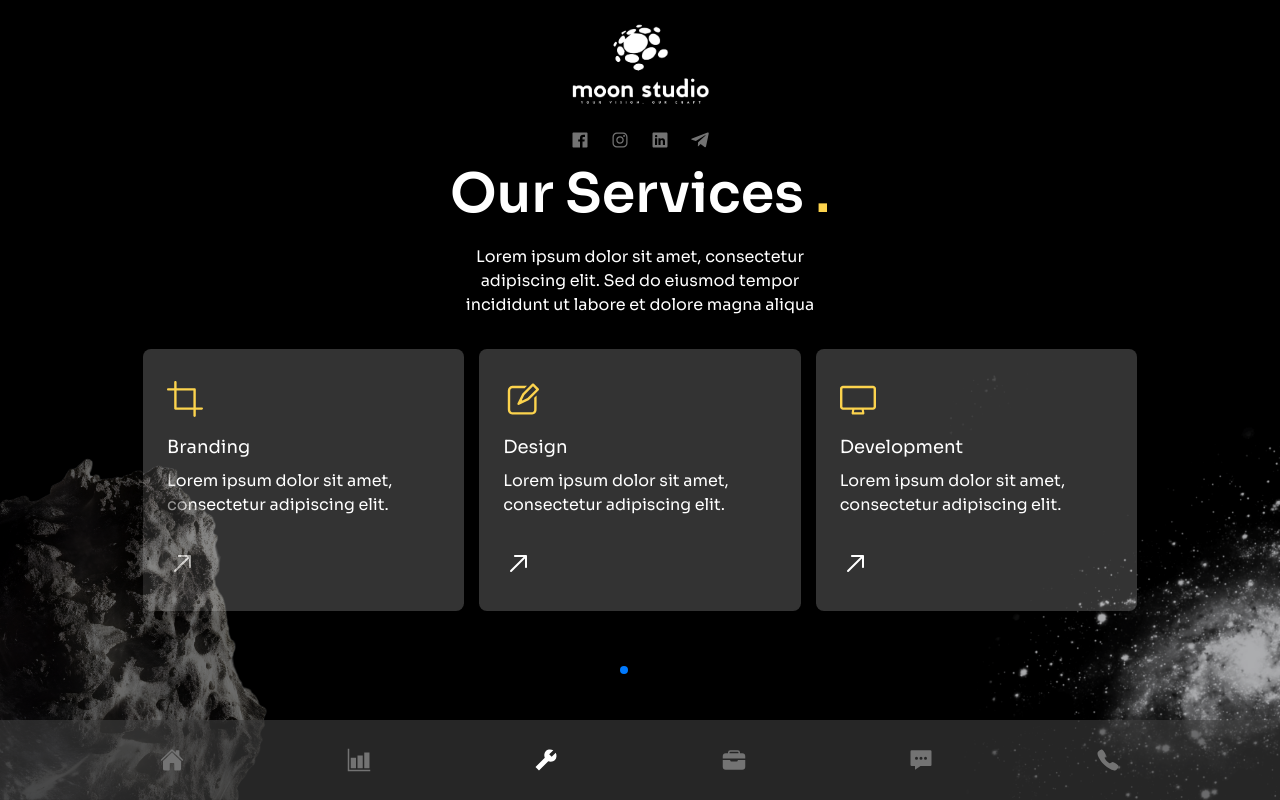
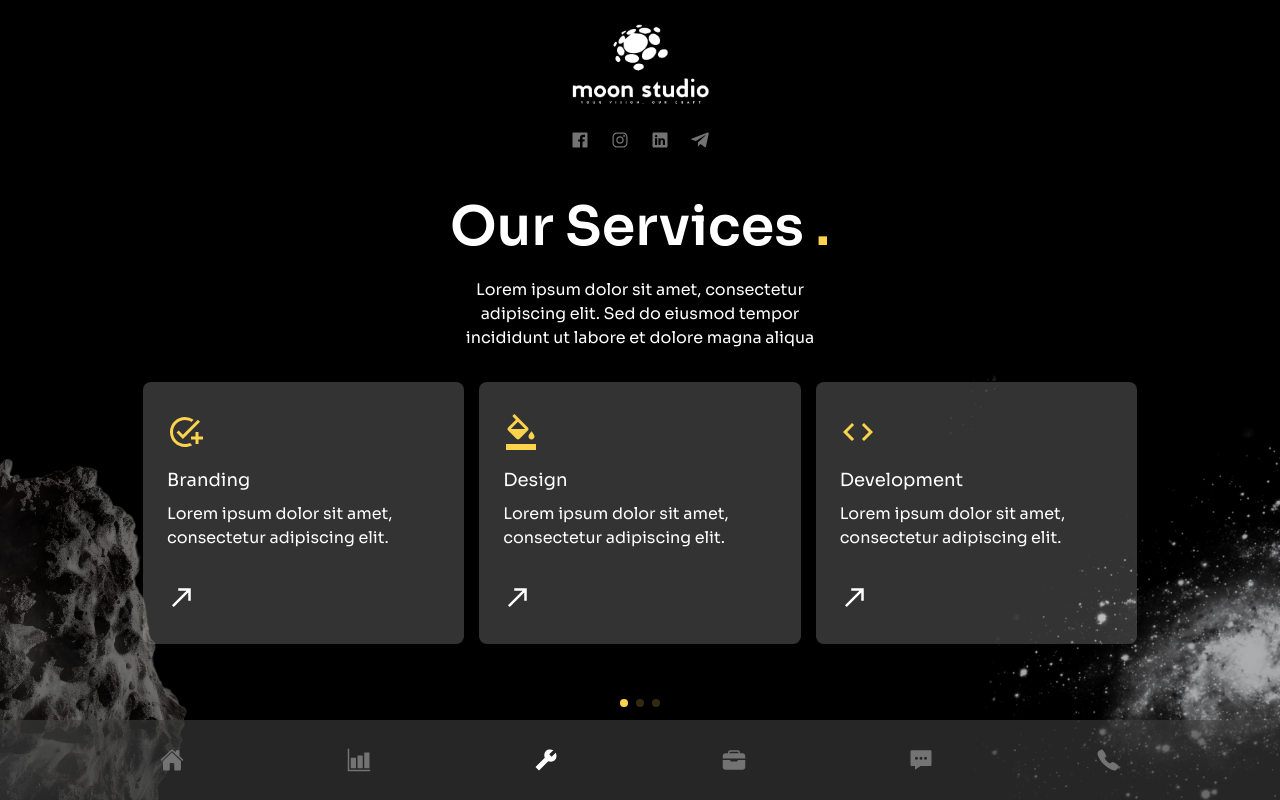
Before and after one commit to AlinaDemchenko/moon_studio, a Next.js app: page /services in a window 1280 px wide. Built offline with nearby package versions, Linux system fonts and the light colour scheme.

Commit message:
services

```diff
--- a/app/about/page.jsx
+++ b/app/about/page.jsx
@@ -107,7 +107,8 @@ function About() {
       >
         <div className="xl:bg-[url('/about-bg.png')] xl:bg-cover xl:bg-right xl:bg-no-repeat w-full h-full absolute z-0 opacity-60"></div>
       </motion.div>
-      <div className="page-container max-md:overflow-y-scroll max-md:h-full overflow-x-hidden h-full flex flex-col mx-auto items-center xl:flex-row gap-x-6 box-content">
+      <div className="page-container overflow-hidden pb-16 md:pb-20 h-full w-full">
+        <div className="max-md:overflow-y-scroll overflow-x-hidden h-full flex flex-col mx-auto items-center xl:flex-row gap-x-6">
           <div className="flex-1 flex-col flex justify-center xl:justify-start xl:h-[480px]">
             <motion.h2
               variants={fadeIn("right", 1.2)}
@@ -223,6 +224,7 @@ function About() {
             </div>
           </motion.div>
         </div>
+      </div>
     </main>
   );
 }
--- a/app/globals.css
+++ b/app/globals.css
@@ -1,6 +1,22 @@
 @tailwind base;
 @tailwind components;
 @tailwind utilities;
+
+.translate-z-0 {
+  transform: translateZ(0px);
+}
+.swiper-horizontal > .swiper-pagination-bullets .swiper-pagination-bullet,
+.swiper-pagination-horizontal.swiper-pagination-bullets
+  .swiper-pagination-bullet {
+  background-color: #fcd34d;
+}
+
+.swiper-button-next:after,
+.swiper-button-prev:after,
+.swiper-button-next:after,
+.swiper-rtl .swiper-button-prev:after {
+  color: #fcd34d;
+}
 
 :root {
   --foreground-rgb: 0, 0, 0;
@@ -32,8 +48,8 @@
     @apply w-full h-screen overflow-hidden;
   }
 
-  .page-container{
-    @apply pt-36 px-11 max-md:max-h-[600px] md:px-32 md:pt-40 xl:px-36 xl:pt-48;
+  .page-container {
+    @apply pt-36 px-4 max-md:overflow-y-scroll overflow-x-hidden md:px-32 md:pt-40 xl:px-36 xl:pt-48;
   }
 }
 
--- a/app/page.jsx
+++ b/app/page.jsx
@@ -19,7 +19,7 @@ export default function Home() {
       <TopLeftImg />
       <div className="">
         <div className="w-full h-full">
-          <div className="text-center flex flex-col justify-center xl:text-left h-full page-container mx-auto">
+          <div className="text-center flex flex-col justify-center xl:text-left h-full page-container overflow-y-clip mx-auto">
             <motion.h1
               variants={fadeIn("down", headerMotionDuration)}
               initial="hidden"
--- a/app/services/page.jsx
+++ b/app/services/page.jsx
@@ -8,11 +8,12 @@ import { fadeIn } from "@/variants";
 
 function Services() {
   return (
-    <main className="h-full py-36 flex items-center md:page-container max-md:px-3">
+    <main className="h-full py-36 flex overflow-hidden pb-16 items-center md:page-container max-md:px-3">
       <Galaxy />
+       <div className="overflow-x-hidden h-full">
         <div className="mx-auto container">
           <div className="flex flex-col xl:flex-row gap-x-8">
-          <div className="text-center flex flex-col xl:w-[30vw] xl:text-left mb-4 xl:mb-0 relative z-20">
+            <div className="text-center flex flex-col xl:w-[30vw] xl:text-left mb-4 xl:mb-0">
               <motion.h2
                 variants={fadeIn("up", 0.2)}
                 initial="hidden"
@@ -23,7 +24,7 @@ function Services() {
                 Our Services <span className="text-amber-300">.</span>
               </motion.h2>
               <motion.p
-              className="mb-4 max-w-[400px] mx-auto lg n:mx-0"
+                className="mb-4 max-w-[400px] mx-auto xl:mx-0"
                 variants={fadeIn("up", 0.4)}
                 initial="hidden"
                 animate="show"
@@ -40,8 +41,9 @@ function Services() {
               animate="show"
               exit="hidden "
             >
-            <ServiceSlider />
+              <ServiceSlider className="relative z-20"/>
             </motion.div>
+          </div>
         </div>
       </div>
       <Asteroid />
--- a/components/Asteroid.jsx
+++ b/components/Asteroid.jsx
@@ -1,7 +1,7 @@
 import Image  from "next/image";
 
 const Asteroid = () => {
-    return <div className="absolute -left-28 md:left-0 -bottom-14 md:bottom-0 w-[270px] xl:w-[400px] animate-pulse duration-75 z-10 opacity-35">
+    return <div className="absolute -left-36 md:-left-20 -bottom-14 md:bottom-0 xl:-bottom-24 w-[270px] xl:w-[400px] animate-pulse duration-75 z-10 opacity-35">
       <Image src='/asteroid.png' width={729} height={624} className="w-full h-full" alt='asteroid'/>
       </div>;
   };
--- a/components/ServiceSlider.jsx
+++ b/components/ServiceSlider.jsx
@@ -1,13 +1,13 @@
-"use client"
+"use client";
 
 import {
-  RxCrop,
-  RxDesktop,
-  RxPencil2,
-  RxReader,
-  RxRocket,
-  RxArrowTopRight,
-} from "react-icons/rx";
+  MdAddTask,
+  MdCode,
+  MdFormatColorFill,
+  MdAutoStories,
+  MdDvr,
+  MdNorthEast,
+} from "react-icons/md";
 
 import { Swiper, SwiperSlide } from "swiper/react";
 import { FreeMode, Pagination } from "swiper/modules";
@@ -17,27 +17,27 @@ import "swiper/css/pagination";
 
 const serviceData = [
   {
-    icon: <RxCrop />,
+    icon: <MdAddTask />,
     title: "Branding",
     description: "Lorem ipsum dolor sit amet, consectetur adipiscing elit.",
   },
   {
-    icon: <RxPencil2 />,
+    icon: <MdFormatColorFill />,
     title: "Design",
     description: "Lorem ipsum dolor sit amet, consectetur adipiscing elit.",
   },
   {
-    icon: <RxDesktop />,
+    icon: < MdCode />,
     title: "Development",
     description: "Lorem ipsum dolor sit amet, consectetur adipiscing elit.",
   },
   {
-    icon: <RxReader />,
+    icon: <MdAutoStories />,
     title: "Copywriting",
     description: "Lorem ipsum dolor sit amet, consectetur adipiscing elit.",
   },
   {
-    icon: <RxRocket />,
+    icon: <MdDvr />,
     title: "SEO",
     description: "Lorem ipsum dolor sit amet, consectetur adipiscing elit.",
   },
@@ -57,7 +57,9 @@ const ServiceSlider = () => {
         },
       }}
       freeMode={true}
-      pagination={{ clickable: true }}
+      pagination={{
+        clickable: true,
+      }}
       modules={[FreeMode, Pagination]}
       className="h-[240px] sm:h-[340px] z-20"
     >
@@ -66,12 +68,14 @@ const ServiceSlider = () => {
           <SwiperSlide key={idx}>
             <div className="h-max rounded-lg bg-white/20 px-6 py-8 flex sm:flex-col gap-x-6 sm:gap-x-0 group cursor-pointer hover:bg-white/30 transition-all duration-300 z-20">
               <div className="text-4xl mb-4 text-amber-300">{item.icon}</div>
-              <div className="mb-8  ">
+              <div className="mb-8">
                 <div className="mb-2 text-lg">{item.title}</div>
-                <p className="max-w-[350px] leading-normal">{item.description}</p>
+                <p className="max-w-[350px] leading-normal">
+                  {item.description}
+                </p>
               </div>
               <div className="text-3xl">
-                <RxArrowTopRight className="group-hover:rotate-45 group-hover:text-amber-300 transition-all duration-300"/>
+                <MdNorthEast className="group-hover:rotate-45 group-hover:text-amber-300 transition-all duration-300" />
               </div>
             </div>
           </SwiperSlide>
```
Lines whose indentation alone changed are shown as unchanged.
